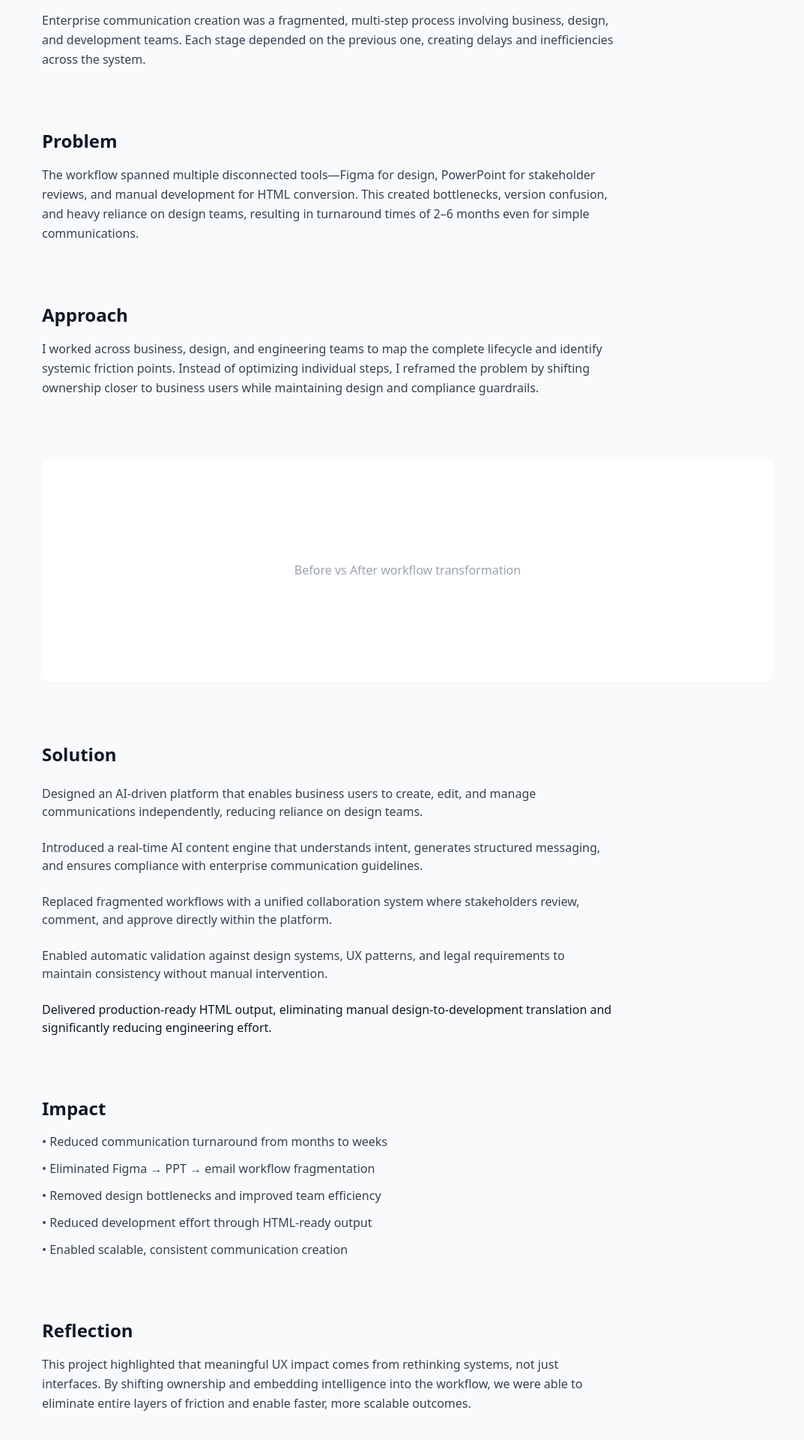
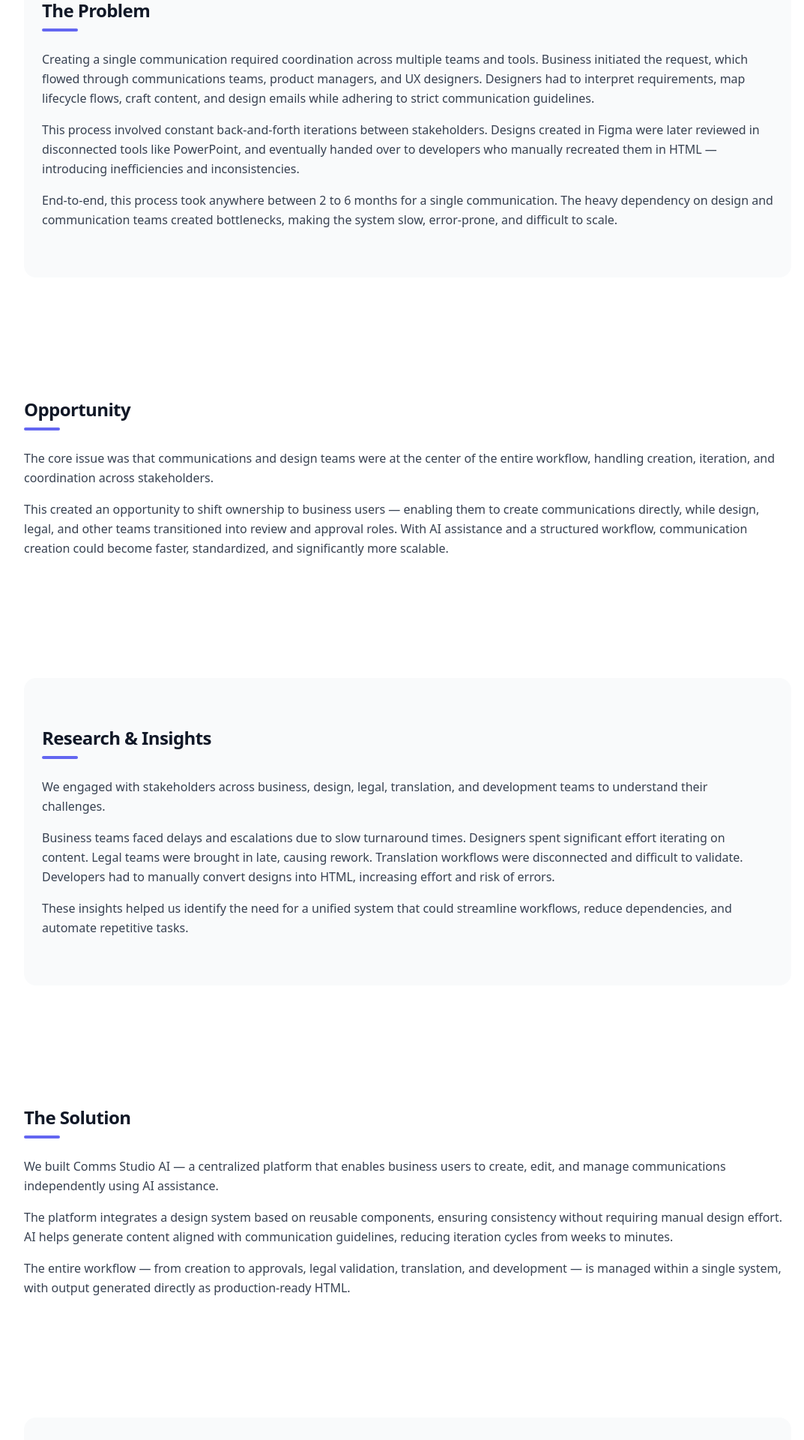
Before and after one commit to Simha1991/narasimha-portfolio, a React (Vite) app: page /narasimha-portfolio/comms-studio in a window 1280 px wide. Shown: the part 856-2776 px from the top of the page at 75% size, without its empty margins (96-1169 px from the left). Built offline with nearby package versions, Linux system fonts and the light colour scheme; the HTML template or start-up script is replaced by a standard one.

Commit message:
Update CommsStudio.jsx

```diff
--- a/src/pages/CommsStudio.jsx
+++ b/src/pages/CommsStudio.jsx
@@ -1,41 +1,52 @@
+// src/pages/CommsStudio.jsx
+
 import { useNavigate } from "react-router-dom";
+import { useEffect } from "react";
 
 export default function CommsStudio() {
   const navigate = useNavigate();
 
+  useEffect(() => {
+    window.scrollTo(0, 0);
+
+    const sections = document.querySelectorAll(".fade-in-section");
+
+    const observer = new IntersectionObserver(
+      (entries) => {
+        entries.forEach((entry) => {
+          if (entry.isIntersecting) {
+            entry.target.classList.add("visible");
+          }
+        });
+      },
+      { threshold: 0.1 }
+    );
+
+    sections.forEach((section) => observer.observe(section));
+
+    return () => observer.disconnect();
+  }, []);
+
   return (
-    <div>
+    <div className="min-h-screen bg-white text-gray-900 px-6 py-16">
+      <div className="max-w-5xl mx-auto">
 
-      {/* Top Bar */}
-      <div className="sticky top-0 z-50 bg-white/80 backdrop-blur-md border-b border-gray-200">
-        <div className="max-w-5xl mx-auto px-6 py-4 flex justify-between items-center">
-
+        {/* Back */}
         <button
           onClick={() => navigate(-1)}
-            className="text-sm text-gray-600 hover:text-black transition"
+          className="mb-8 text-sm text-gray-500 hover:text-gray-800 transition"
         >
           ← Back to work
         </button>
 
-          <span className="text-sm font-medium text-gray-700">
-            Narasimha Bhat
-          </span>
-
-        </div>
-      </div>
-
-      {/* Content */}
-      <div className="bg-gray-50 text-gray-900">
-        <div className="max-w-5xl mx-auto px-6 py-20 space-y-20">
-
         {/* Hero */}
-          <section className="pb-12 border-b border-gray-200">
+        <section className="pb-12 border-b border-gray-200 fade-in-section">
           <h1 className="text-4xl md:text-5xl font-bold leading-tight">
-              CommStudio AI
+            Comms Studio AI
           </h1>
 
           <p className="mt-4 text-lg text-gray-600 max-w-2xl">
-              Reinventing enterprise communication creation through AI-driven workflows
+            Transforming enterprise communication creation from months of manual effort into AI-powered self-service workflows
           </p>
 
           <div className="mt-8 flex flex-wrap gap-4 text-sm">
@@ -43,110 +54,149 @@ export default function CommsStudio() {
               <strong>Role:</strong> Principal UX Designer
             </span>
             <span className="bg-white px-4 py-2 rounded-lg shadow-sm">
-                <strong>Scope:</strong> Enterprise Platform
+              <strong>Scope:</strong> End-to-end platform design
             </span>
             <span className="bg-white px-4 py-2 rounded-lg shadow-sm">
-                <strong>Impact:</strong> Months → Weeks turnaround
+              <strong>Impact:</strong> 2–6 months → Weeks
             </span>
           </div>
         </section>
 
-          {/* Visual */}
-          <section>
-            <div className="w-full h-[320px] bg-white rounded-xl shadow-sm flex items-center justify-center text-gray-400">
-              Product overview / AI workflow UI
-            </div>
-          </section>
+        <div className="space-y-24 mt-16">
 
           {/* Context */}
-          <section>
-            <h2 className="text-2xl font-semibold">Context</h2>
-            <p className="mt-4 text-gray-700 leading-relaxed max-w-3xl">
-              Enterprise communication creation was a fragmented, multi-step process involving business, design, and development teams.
-              Each stage depended on the previous one, creating delays and inefficiencies across the system.
+          <section className="py-16 fade-in-section">
+            <div className="mb-6">
+              <h2 className="text-2xl font-semibold tracking-tight">Context</h2>
+              <div className="w-12 h-1 bg-indigo-500 mt-2 rounded"></div>
+            </div>
+
+            <p className="text-gray-700 leading-relaxed max-w-3xl">
+              Creating enterprise email communications was a highly manual, multi-team process involving business, communications, design, legal, translation, and development teams. Each stage depended on the previous one, creating a linear workflow with heavy dependencies and frequent delays.
             </p>
           </section>
 
           {/* Problem */}
-          <section>
-            <h2 className="text-2xl font-semibold">Problem</h2>
-            <p className="mt-4 text-gray-700 leading-relaxed max-w-3xl">
-              The workflow spanned multiple disconnected tools—Figma for design, PowerPoint for stakeholder reviews, and manual
-              development for HTML conversion. This created bottlenecks, version confusion, and heavy reliance on design teams,
-              resulting in turnaround times of 2–6 months even for simple communications.
+          <section className="py-16 bg-gray-50 rounded-2xl px-6 fade-in-section">
+            <div className="mb-6">
+              <h2 className="text-2xl font-semibold tracking-tight">The Problem</h2>
+              <div className="w-12 h-1 bg-indigo-500 mt-2 rounded"></div>
+            </div>
+
+            <p className="text-gray-700 leading-relaxed mb-4">
+              Creating a single communication required coordination across multiple teams and tools. Business initiated the request, which flowed through communications teams, product managers, and UX designers. Designers had to interpret requirements, map lifecycle flows, craft content, and design emails while adhering to strict communication guidelines.
+            </p>
+
+            <p className="text-gray-700 leading-relaxed mb-4">
+              This process involved constant back-and-forth iterations between stakeholders. Designs created in Figma were later reviewed in disconnected tools like PowerPoint, and eventually handed over to developers who manually recreated them in HTML — introducing inefficiencies and inconsistencies.
+            </p>
+
+            <p className="text-gray-700 leading-relaxed">
+              End-to-end, this process took anywhere between 2 to 6 months for a single communication. The heavy dependency on design and communication teams created bottlenecks, making the system slow, error-prone, and difficult to scale.
             </p>
           </section>
 
-          {/* Approach */}
-          <section>
-            <h2 className="text-2xl font-semibold">Approach</h2>
-            <p className="mt-4 text-gray-700 leading-relaxed max-w-3xl">
-              I worked across business, design, and engineering teams to map the complete lifecycle and identify systemic friction points.
-              Instead of optimizing individual steps, I reframed the problem by shifting ownership closer to business users while
-              maintaining design and compliance guardrails.
+          {/* Opportunity */}
+          <section className="py-16 fade-in-section">
+            <div className="mb-6">
+              <h2 className="text-2xl font-semibold tracking-tight">Opportunity</h2>
+              <div className="w-12 h-1 bg-indigo-500 mt-2 rounded"></div>
+            </div>
+
+            <p className="text-gray-700 leading-relaxed mb-4">
+              The core issue was that communications and design teams were at the center of the entire workflow, handling creation, iteration, and coordination across stakeholders.
+            </p>
+
+            <p className="text-gray-700 leading-relaxed">
+              This created an opportunity to shift ownership to business users — enabling them to create communications directly, while design, legal, and other teams transitioned into review and approval roles. With AI assistance and a structured workflow, communication creation could become faster, standardized, and significantly more scalable.
             </p>
           </section>
 
-          {/* Workflow Visual */}
-          <section>
-            <div className="w-full h-[300px] bg-white rounded-xl shadow-sm flex items-center justify-center text-gray-400">
-              Before vs After workflow transformation
+          {/* Research */}
+          <section className="py-16 bg-gray-50 rounded-2xl px-6 fade-in-section">
+            <div className="mb-6">
+              <h2 className="text-2xl font-semibold tracking-tight">Research & Insights</h2>
+              <div className="w-12 h-1 bg-indigo-500 mt-2 rounded"></div>
             </div>
+
+            <p className="text-gray-700 leading-relaxed mb-4">
+              We engaged with stakeholders across business, design, legal, translation, and development teams to understand their challenges.
+            </p>
+
+            <p className="text-gray-700 leading-relaxed mb-4">
+              Business teams faced delays and escalations due to slow turnaround times. Designers spent significant effort iterating on content. Legal teams were brought in late, causing rework. Translation workflows were disconnected and difficult to validate. Developers had to manually convert designs into HTML, increasing effort and risk of errors.
+            </p>
+
+            <p className="text-gray-700 leading-relaxed">
+              These insights helped us identify the need for a unified system that could streamline workflows, reduce dependencies, and automate repetitive tasks.
+            </p>
           </section>
 
           {/* Solution */}
-          <section>
-            <h2 className="text-2xl font-semibold">Solution</h2>
+          <section className="py-16 fade-in-section">
+            <div className="mb-6">
+              <h2 className="text-2xl font-semibold tracking-tight">The Solution</h2>
+              <div className="w-12 h-1 bg-indigo-500 mt-2 rounded"></div>
+            </div>
 
-            <div className="mt-6 space-y-6 text-gray-700 max-w-3xl">
-
-              <p>
-                Designed an AI-driven platform that enables business users to create, edit, and manage communications independently,
-                reducing reliance on design teams.
+            <p className="text-gray-700 leading-relaxed mb-4">
+              We built Comms Studio AI — a centralized platform that enables business users to create, edit, and manage communications independently using AI assistance.
             </p>
 
-              <p>
-                Introduced a real-time AI content engine that understands intent, generates structured messaging, and ensures
-                compliance with enterprise communication guidelines.
+            <p className="text-gray-700 leading-relaxed mb-4">
+              The platform integrates a design system based on reusable components, ensuring consistency without requiring manual design effort. AI helps generate content aligned with communication guidelines, reducing iteration cycles from weeks to minutes.
             </p>
 
-              <p>
-                Replaced fragmented workflows with a unified collaboration system where stakeholders review, comment, and approve
-                directly within the platform.
+            <p className="text-gray-700 leading-relaxed">
+              The entire workflow — from creation to approvals, legal validation, translation, and development — is managed within a single system, with output generated directly as production-ready HTML.
+            </p>
+          </section>
+
+          {/* Workflow */}
+          <section className="py-16 bg-gray-50 rounded-2xl px-6 fade-in-section">
+            <div className="mb-6">
+              <h2 className="text-2xl font-semibold tracking-tight">How it works</h2>
+              <div className="w-12 h-1 bg-indigo-500 mt-2 rounded"></div>
+            </div>
+
+            <p className="text-gray-700 leading-relaxed mb-4">
+              Business users create or modify communications within the platform using AI-assisted content generation.
             </p>
 
-              <p>
-                Enabled automatic validation against design systems, UX patterns, and legal requirements to maintain consistency
-                without manual intervention.
+            <p className="text-gray-700 leading-relaxed mb-4">
+              The communication flows through structured approvals — business review, design validation, legal approval, and translation — all managed within the tool.
             </p>
 
-              <p className="font-medium text-gray-900">
-                Delivered production-ready HTML output, eliminating manual design-to-development translation and significantly
-                reducing engineering effort.
+            <p className="text-gray-700 leading-relaxed">
+              Once finalized, the communication is exported as HTML and passed to development, eliminating manual design-to-code translation and significantly reducing turnaround time.
             </p>
-
-            </div>
           </section>
 
           {/* Impact */}
-          <section>
-            <h2 className="text-2xl font-semibold">Impact</h2>
-            <ul className="mt-4 space-y-3 text-gray-700 max-w-3xl">
-              <li>• Reduced communication turnaround from months to weeks</li>
-              <li>• Eliminated Figma → PPT → email workflow fragmentation</li>
-              <li>• Removed design bottlenecks and improved team efficiency</li>
-              <li>• Reduced development effort through HTML-ready output</li>
-              <li>• Enabled scalable, consistent communication creation</li>
-            </ul>
+          <section className="py-16 fade-in-section">
+            <div className="mb-6">
+              <h2 className="text-2xl font-semibold tracking-tight">Impact</h2>
+              <div className="w-12 h-1 bg-indigo-500 mt-2 rounded"></div>
+            </div>
+
+            <p className="text-gray-700 leading-relaxed">
+              Comms Studio AI transformed communication creation from a slow, dependency-heavy process into a scalable, AI-driven workflow. What previously took 2 to 6 months can now be completed within weeks, with significantly fewer iterations and reduced development effort. Early adoption has shown strong positive feedback from business users, reduced escalations, and faster delivery cycles — with the potential to bring timelines down to days as the platform matures.
+            </p>
           </section>
 
           {/* Reflection */}
-          <section>
-            <h2 className="text-2xl font-semibold">Reflection</h2>
-            <p className="mt-4 text-gray-700 leading-relaxed max-w-3xl">
-              This project highlighted that meaningful UX impact comes from rethinking systems, not just interfaces. By shifting
-              ownership and embedding intelligence into the workflow, we were able to eliminate entire layers of friction and
-              enable faster, more scalable outcomes.
+          <section className="py-16 fade-in-section">
+            <div className="mb-6">
+              <h2 className="text-2xl font-semibold tracking-tight">Reflection & Future</h2>
+              <div className="w-12 h-1 bg-indigo-500 mt-2 rounded"></div>
+            </div>
+
+            <p className="text-gray-700 leading-relaxed mb-4">
+              This project reinforced the importance of solving problems at a system level rather than optimizing individual steps. By shifting ownership and embedding intelligence into the workflow, we were able to eliminate inefficiencies across multiple teams.
+            </p>
+
+            <p className="text-gray-700 leading-relaxed">
+              Looking ahead, the platform is being expanded to support additional communication channels like SMS and messaging platforms, integrate workflow visualization, and enable direct deployment without development handoffs.
             </p>
           </section>
 
```
Lines whose indentation alone changed are shown as unchanged.
